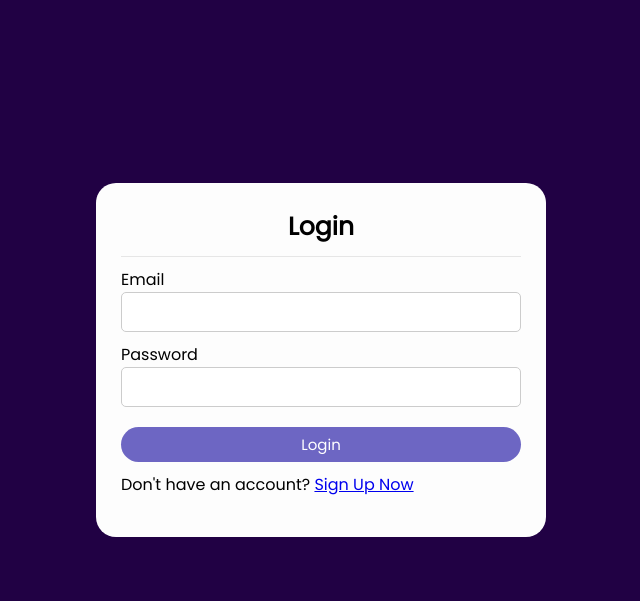
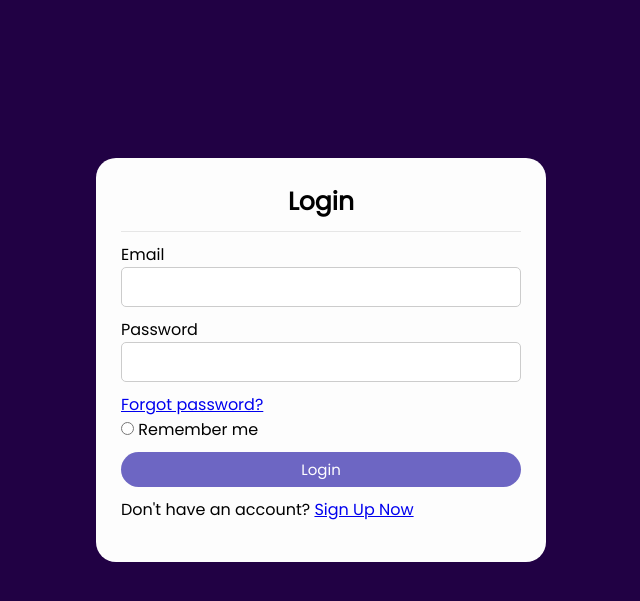
Before and after one commit to FayeMao/Login-and-Registration-Form, a PHP site: page / in a window 1280 px wide. Shown: the part 55-656 px from the top of the page, without its empty margins (319-959 px from the left). Run offline with PHP 8.4, Linux system fonts and the light colour scheme.

Commit message:
Added remember me and forgot password

```diff
--- a/index.php
+++ b/index.php
@@ -63,6 +63,8 @@
                     <label for="password">Password</label>
                     <input type="text" name="password" id="password" required>
                 </div>
+                <a href="#">Forgot password?</a>
+                <p><input type="radio" id="radio" /> Remember me </p>
 
                 <div class="field">
                     <input type="submit" name="submit" class="btn" value="Login" required>
```
